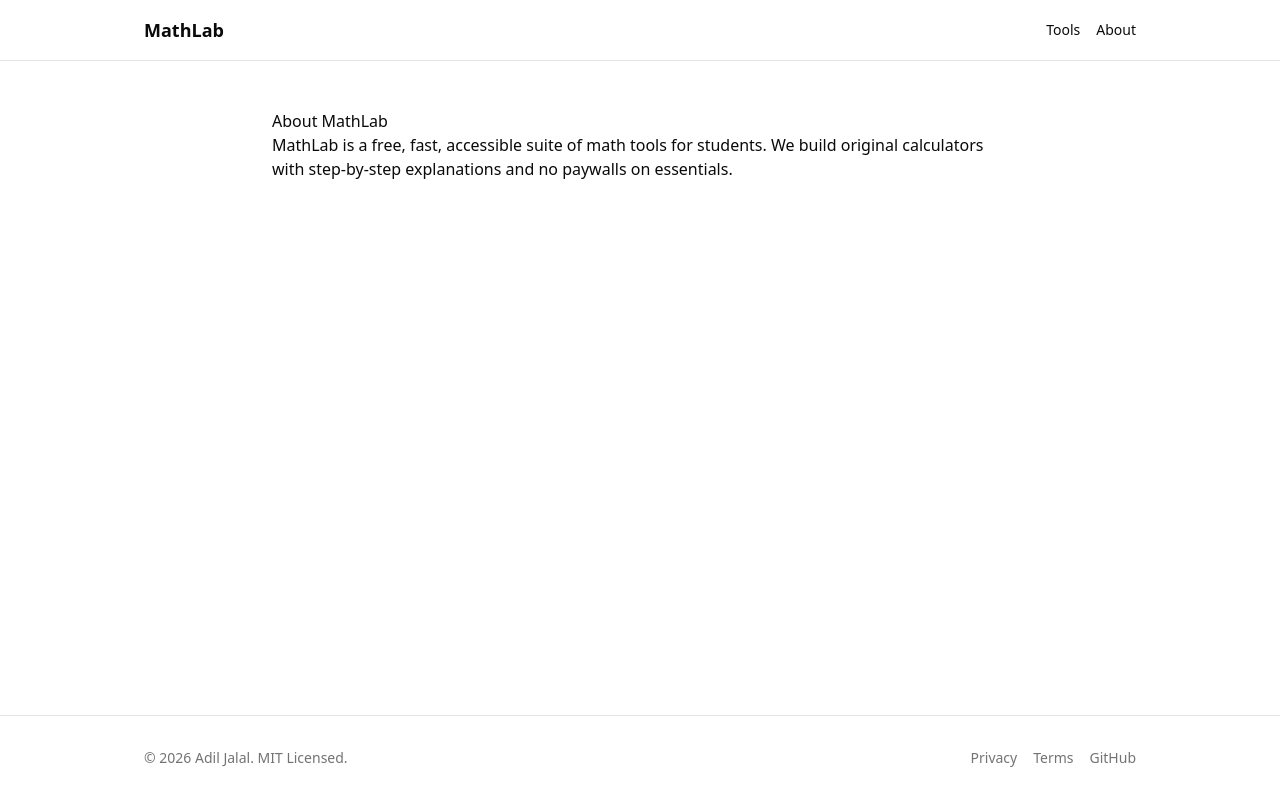
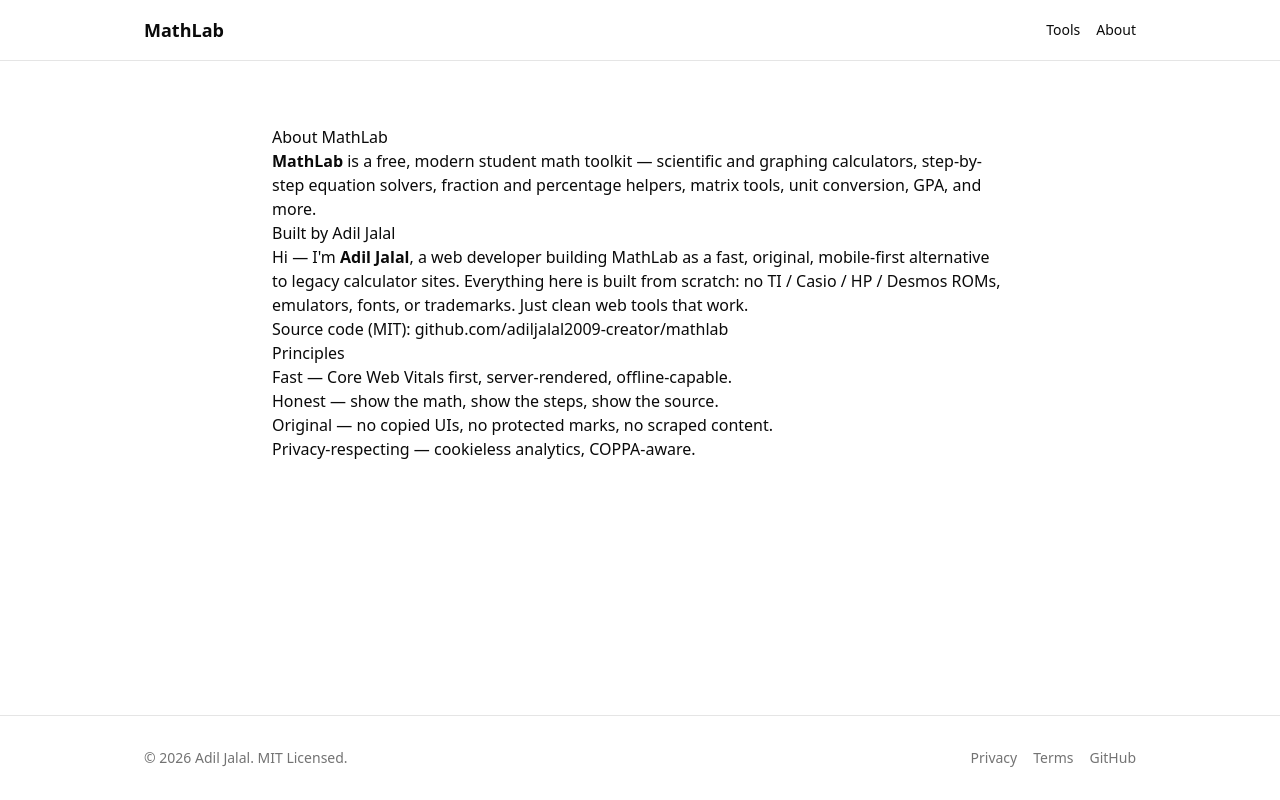
Before and after one commit to adiljalal2009-creator/mathlab, a Next.js app: page /about in a window 1280 px wide. Built offline with nearby package versions, Linux system fonts and the light colour scheme; no server answers.

Commit message:
docs(about): rewrite About page with Adil Jalal bio

```diff
--- a/app/about/page.tsx
+++ b/app/about/page.tsx
@@ -1,9 +1,36 @@
-export const metadata = { title: 'About', description: 'About MathLab.' };
-export default function Page() {
+import type { Metadata } from 'next';
+
+export const metadata: Metadata = {
+  title: 'About — MathLab',
+  description: 'MathLab is a free student math toolkit built by Adil Jalal — a web developer focused on fast, modern, step-by-step learning tools.',
+};
+
+export default function AboutPage() {
   return (
-    <main className="mx-auto max-w-3xl px-4 py-12 prose dark:prose-invert">
+    <main className="mx-auto max-w-3xl px-4 py-16 prose dark:prose-invert">
       <h1>About MathLab</h1>
-      <p>MathLab is a free, fast, accessible suite of math tools for students. We build original calculators with step-by-step explanations and no paywalls on essentials.</p>
+      <p>
+        <strong>MathLab</strong> is a free, modern student math toolkit — scientific
+        and graphing calculators, step-by-step equation solvers, fraction and
+        percentage helpers, matrix tools, unit conversion, GPA, and more.
+      </p>
+      <h2>Built by Adil Jalal</h2>
+      <p>
+        Hi — I&apos;m <strong>Adil Jalal</strong>, a web developer building MathLab as
+        a fast, original, mobile-first alternative to legacy calculator sites.
+        Everything here is built from scratch: no TI / Casio / HP / Desmos ROMs,
+        emulators, fonts, or trademarks. Just clean web tools that work.
+      </p>
+      <p>
+        Source code (MIT): <a href="https://github.com/adiljalal2009-creator/mathlab">github.com/adiljalal2009-creator/mathlab</a>
+      </p>
+      <h2>Principles</h2>
+      <ul>
+        <li>Fast — Core Web Vitals first, server-rendered, offline-capable.</li>
+        <li>Honest — show the math, show the steps, show the source.</li>
+        <li>Original — no copied UIs, no protected marks, no scraped content.</li>
+        <li>Privacy-respecting — cookieless analytics, COPPA-aware.</li>
+      </ul>
     </main>
   );
 }
```
